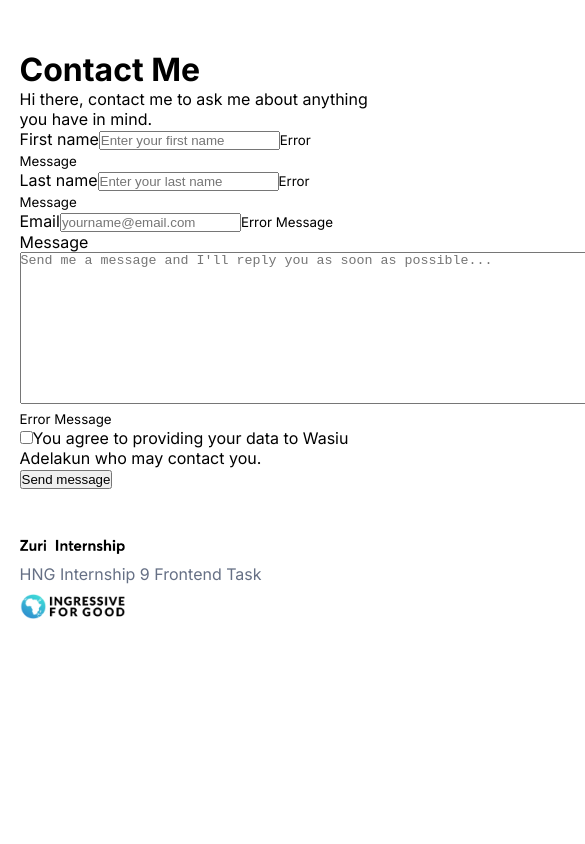
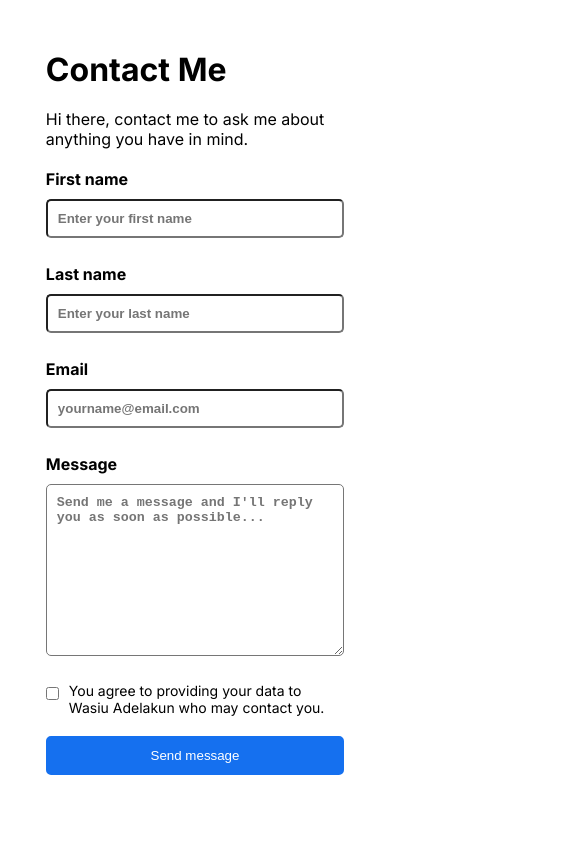
Before and after one commit to was-coder/hng-task-1, a React (Create React App) app: page /contact in a window 390 px wide. Shown: the top 844 px of the page, 585 px wide, since content can reach past the window. Built offline with nearby package versions, Linux system fonts and the light colour scheme.

Commit message:
feat:Finish the mobile, tablet and desktop styling

```diff
--- a/src/components/Contact.jsx
+++ b/src/components/Contact.jsx
@@ -6,12 +6,11 @@ function Contact() {
   return (
     <>
       <div className="contact-container">
-        <h1 className="contact-header">Contact Me</h1>
-        <p className="contact-text">
-          Hi there, contact me to ask me about anything you have in mind.
-        </p>
+        <h1>Contact Me</h1>
+        <p>Hi there, contact me to ask me about anything you have in mind.</p>
         <form id="form">
-          <div className="form-container">
+          <div className="names-container">
+            <div className="form-container names">
               <label htmlFor="first_name" className="form-label">
                 First name
               </label>
@@ -24,7 +23,7 @@ function Contact() {
               <small className="error">Error Message</small>
             </div>
 
-          <div className="form-container">
+            <div className="form-container names">
               <label htmlFor="last_name" className="form-label">
                 Last name
               </label>
@@ -35,6 +34,7 @@ function Contact() {
                 className="form-input"
               />
               <small className="error">Error Message</small>
+            </div>
           </div>
 
           <div className="form-container">
@@ -56,16 +56,20 @@ function Contact() {
             </label>
             <textarea
               rows="10"
-              cols="70"
               id="message"
               placeholder="Send me a message and I'll reply you as soon as possible..."
             ></textarea>
             <small className="error">Error Message</small>
           </div>
 
-          <div className="form-container">
-            <input type="checkbox" id="agree" name="agree" value="agree" />
-            <label htmlFor="agree">
+          <div className="checkbox-container">
+            <input
+              type="checkbox"
+              name="agree"
+              value="agree"
+              id="agree-input"
+            />
+            <label htmlFor="agree" id="agree">
               You agree to providing your data to {name} who may contact you.
             </label>
           </div>
--- a/src/components/Footer.jsx
+++ b/src/components/Footer.jsx
@@ -3,6 +3,7 @@ import React, { Fragment } from "react";
 function Footer() {
   return (
     <Fragment>
+      <hr />
       <footer className="footer-container">
         <img
           src="/assets/internship.png"
--- a/src/css/contact.css
+++ b/src/css/contact.css
@@ -0,0 +1,93 @@
+.contact-container {
+  display: flex;
+  flex-direction: column;
+  margin: 0 auto;
+  width: 85%;
+  gap: 20px;
+  padding-bottom: 70px;
+}
+
+.form-container {
+  display: flex;
+  flex-direction: column;
+}
+
+.names-container {
+  display: flex;
+  flex-direction: column;
+}
+
+.form-label {
+  padding-bottom: 10px;
+  font-weight: 600;
+}
+
+.form-input,
+textarea {
+  padding: 10px;
+  border-radius: 5px;
+  font-weight: 600;
+}
+
+.checkbox-container {
+  display: flex;
+  align-items: flex-start;
+}
+
+#agree-input {
+  margin-top: 5px;
+}
+
+#agree {
+  margin-left: 10px;
+  font-size: 14px;
+}
+
+.error {
+  visibility: hidden;
+  padding: 5px 0;
+}
+
+#btn__submit {
+  display: block;
+  margin: 20px auto;
+  width: 100%;
+  padding: 10px;
+  border-radius: 5px;
+  background-color: #1570ef;
+  border: 2px solid #1570ef;
+  color: #fff;
+  cursor: pointer;
+}
+
+@media screen and (min-width: 960px) {
+  .contact-container {
+    width: 70%;
+  }
+
+  .names-container {
+    flex-direction: row;
+    justify-content: space-between;
+  }
+
+  #first_name,
+  #last_name {
+    margin-right: 40px;
+    width: 100%;
+  }
+
+  .checkbox-container {
+    align-items: center;
+  }
+
+  #agree-input {
+    margin-top: 0;
+  }
+}
+
+@media screen and (min-width: 1200px) {
+  #first_name,
+  #last_name {
+    margin-right: 100px;
+  }
+}
--- a/src/css/footer.css
+++ b/src/css/footer.css
@@ -1,7 +1,7 @@
 .footer-container {
   display: flex;
   flex-direction: column;
-  padding-top: 50px;
+  padding-top: 20px;
 }
 
 .footer-img {
@@ -12,6 +12,10 @@
 #task-paragraph {
   color: #667085;
   padding: 10px 0;
+}
+
+hr {
+  margin-top: 20px;
 }
 
 @media screen and (min-width: 960px) {
```
Lines whose indentation alone changed are shown as unchanged.
